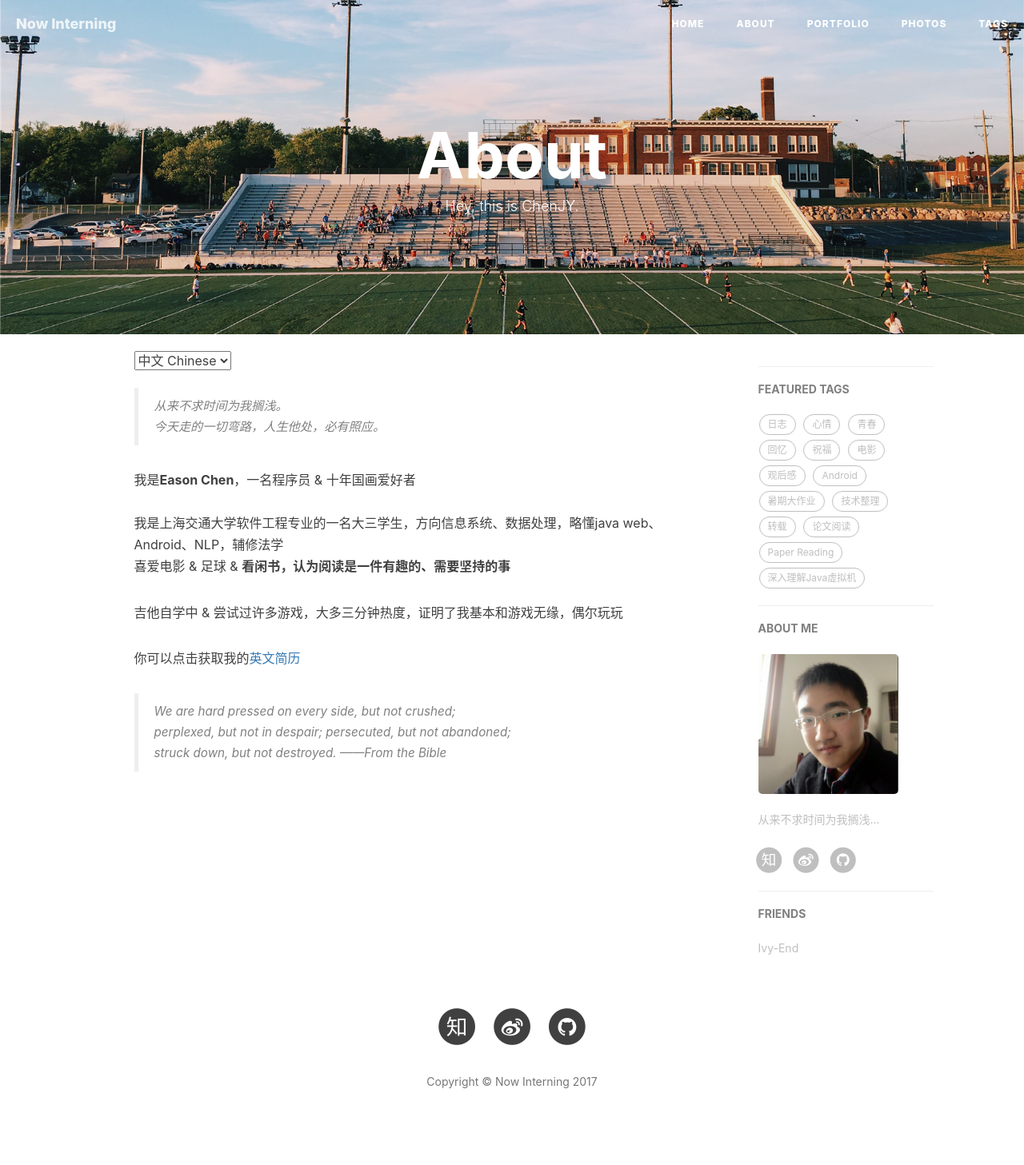
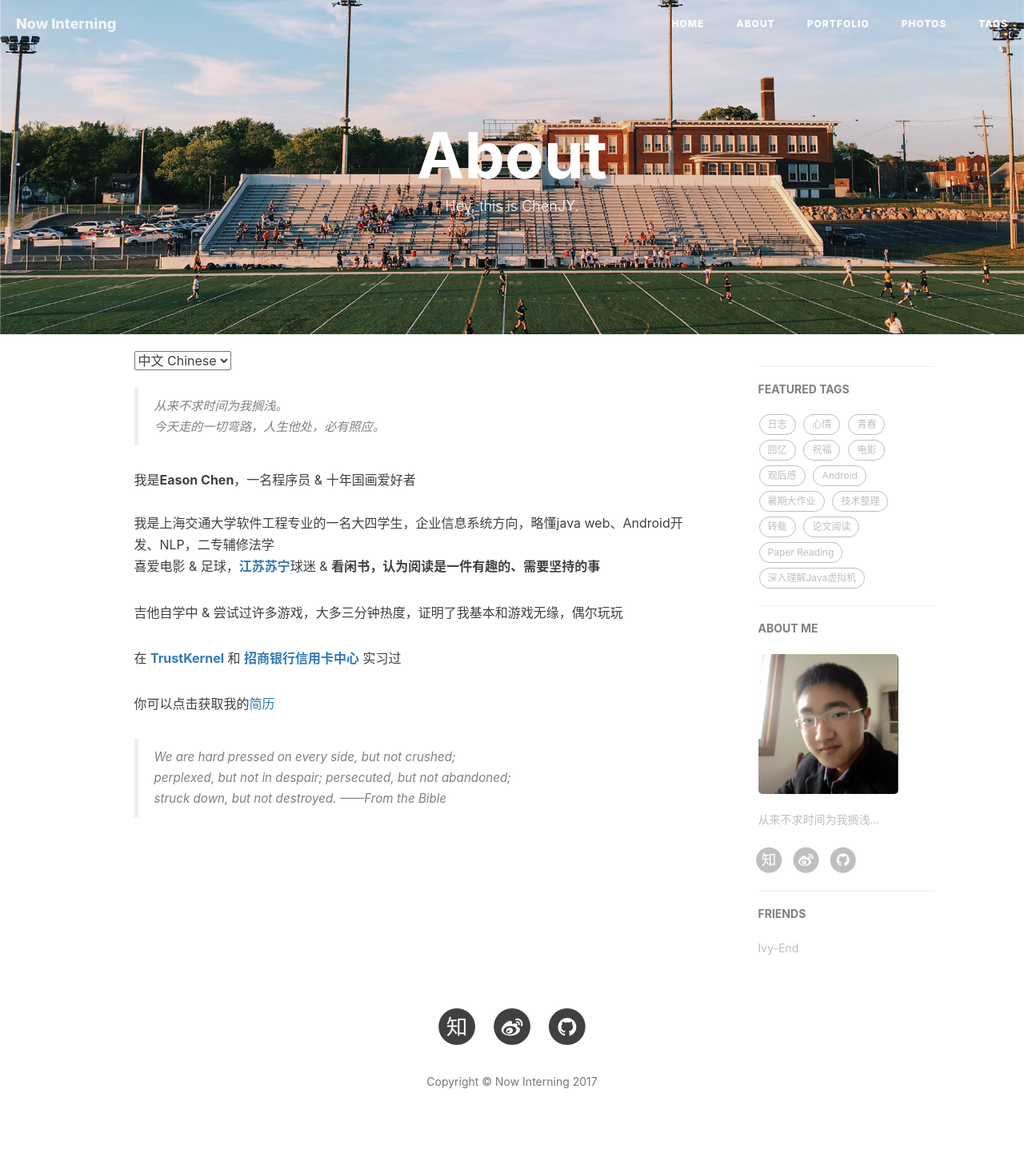
Before and after one commit to jiayangchen/jiayangchen.github.io, a Jekyll site: the page built from about.html, in a window 1280 px wide. Shown: the whole page at 80% size. Built offline with Jekyll 4.4.1, drawn with Linux system fonts in a browser that asks for light colours; nearby versions of some CDN libraries; comment, search, counter and statistics services are not loaded.

Commit message:
20170713

```diff
--- a/about.html
+++ b/about.html
@@ -20,11 +20,12 @@ header-img: "img/about_bg.jpg"
 
     <p>我是<strong>Eason Chen</strong>，一名程序员 &amp; 十年国画爱好者<br>
     <br>
-    我是上海交通大学软件工程专业的一名大三学生，方向信息系统、数据处理，略懂java web、Android、NLP，辅修法学<br>
-    喜爱电影 &amp; 足球 &amp; <strong>看闲书，认为阅读是一件有趣的、需要坚持的事</strong></p>
+    我是上海交通大学软件工程专业的一名大四学生，企业信息系统方向，略懂java web、Android开发、NLP，二专辅修法学<br>
+    喜爱电影 &amp; 足球，<a href="http://fc.suning.com/"><b>江苏苏宁</b></a>球迷 &amp; <strong>看闲书，认为阅读是一件有趣的、需要坚持的事</strong></p>
 
     <p>吉他自学中 &amp; 尝试过许多游戏，大多三分钟热度，证明了我基本和游戏无缘，偶尔玩玩</p>
-    <p>你可以点击获取我的<a href="/img/hanyikai.html">英文简历</a></p>
+    <p> 在 <a href="http://www.trustkernel.com/"><b>TrustKernel</b></a> 和 <a href="http://www.cmbchina.com/"><b>招商银行信用卡中心</b></a> 实习过</p>
+    <p>你可以点击获取我的<a href="/img/上海交大_软件工程_本科应届生_陈嘉扬_可实习时间_2017.09-2018.03.pdf">简历</a></p>
 
     <blockquote><p>We are hard pressed on every side, but not crushed;<br>
     perplexed, but not in despair; persecuted, but not abandoned;<br>
```
Also changed, not shown: other parts of about.html (+1 -1 lines), _posts/2017-05-04-java-volatile.md (renamed from _posts/2017-05-04-java-thread.md, +3 -0 lines), _posts/2017-05-09-java-thread.md (renamed from _posts/2017-05-09-java-lock.md, +9 -0 lines), 1 other file.
